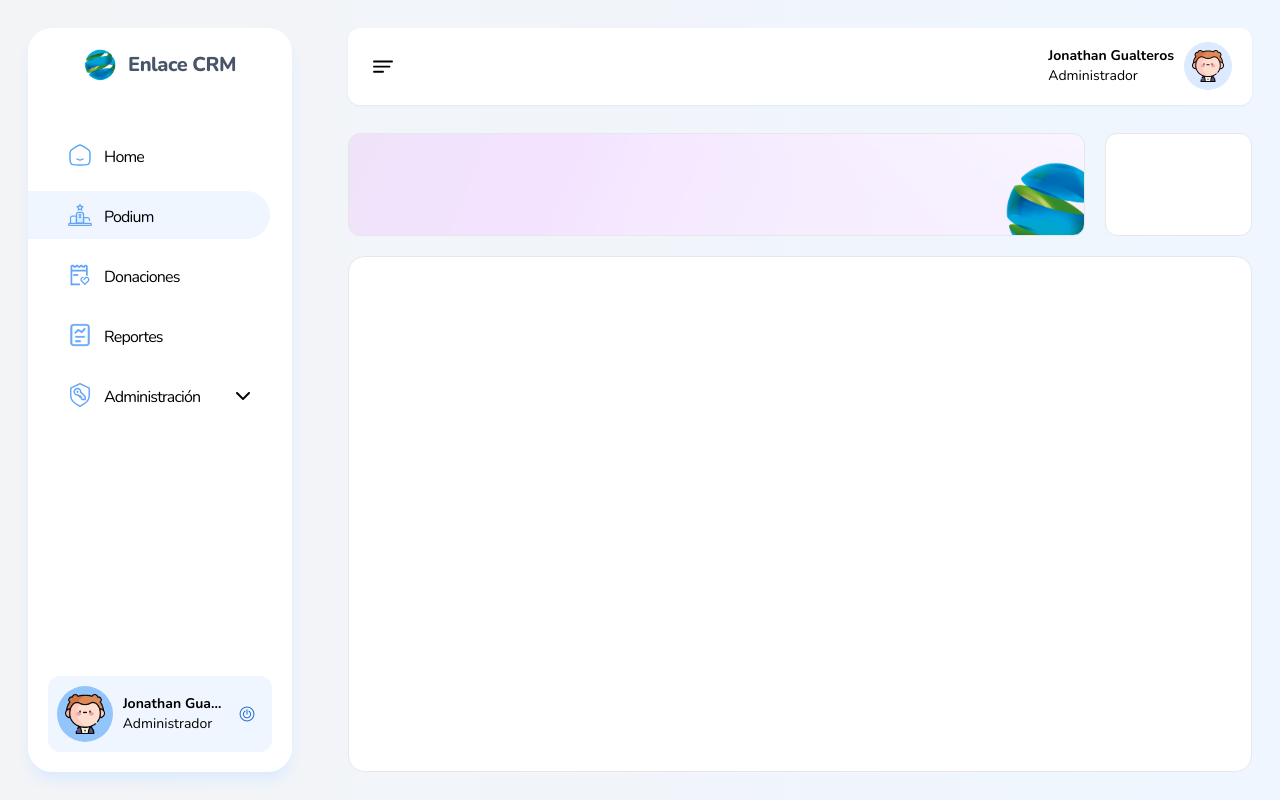
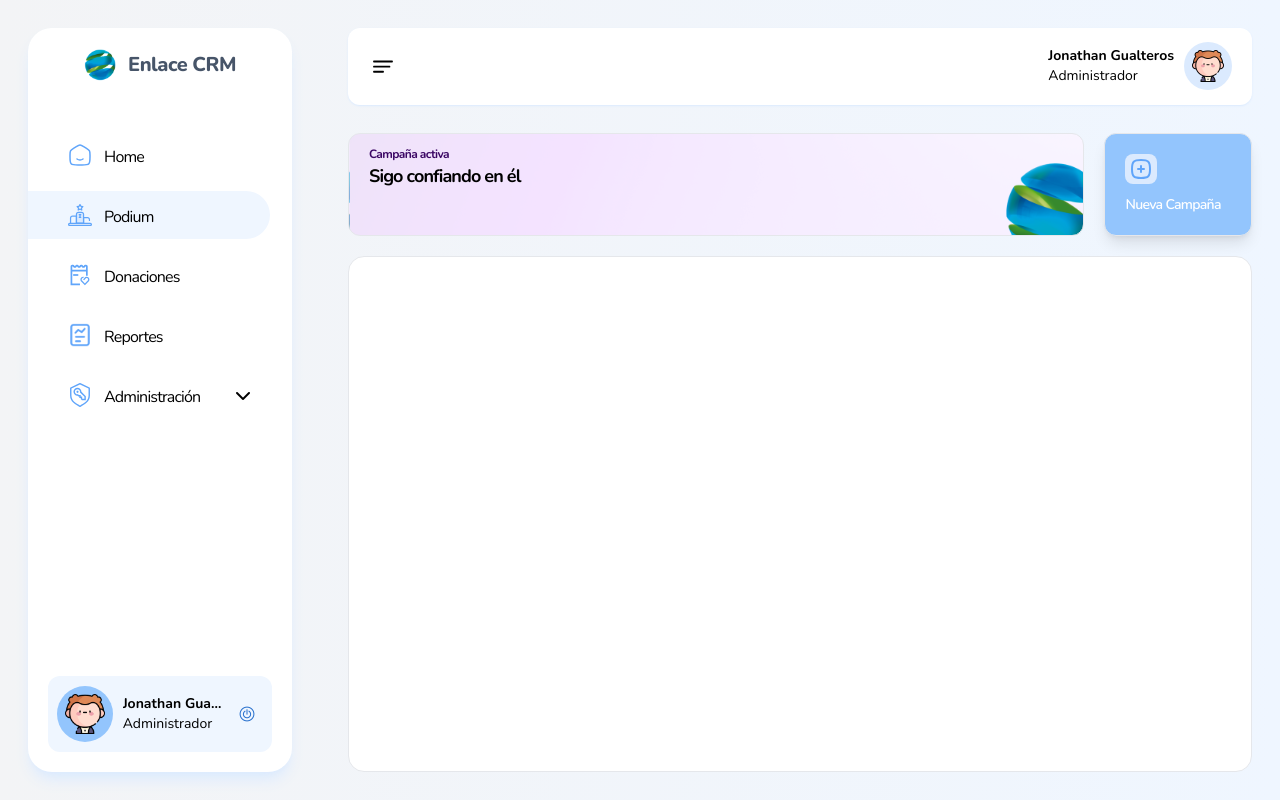
Before and after one commit to Cristobal1002/crm-enlace, an Angular app: page /podium in a window 1280 px wide. Built offline with nearby package versions, Linux system fonts and the light colour scheme.

Commit message:
Correcciones de directivas y ajustes menores en podium

```diff
--- a/src/app/app.component.ts
+++ b/src/app/app.component.ts
@@ -1,11 +1,12 @@
 import { Component } from '@angular/core';
-import { RouterLink, RouterOutlet } from '@angular/router';
+import { RouterLink, RouterOutlet, RouterModule } from '@angular/router';
 import { CommonModule } from '@angular/common';
+import { HttpClientModule } from '@angular/common/http';
 
 @Component({
   selector: 'app-root',
   standalone: true,
-  imports: [RouterOutlet, RouterLink, CommonModule],
+  imports: [RouterOutlet, RouterLink,RouterModule, CommonModule, HttpClientModule],
   templateUrl: './app.component.html',
   styleUrl: './app.component.css'
 })
--- a/src/app/pages/podium/podium.component.html
+++ b/src/app/pages/podium/podium.component.html
@@ -9,15 +9,25 @@
             <app-header></app-header>
         </div>
 
-        <div class=" overflow-auto h-full w-full p-7 mt-9 mb-7 lg:mb-0">
+        <div class="h-full w-full p-7 mt-9 mb-7 lg:mb-0">
             <div class=" space-y-5 lg:flex-row lg:flex h-full w-full lg:space-x-5 lg:space-y-0">
                <div class=" h-full w-full flex flex-col space-y-5">
                     <div class="flex h-1/6 w-full space-x-3 lg:space-x-5">
-                        <div class="h-full w-8/12 lg:w-10/12 flex rounded-xl border bg-banner-box bg-right-bottom bg-cover">
-
+                        <div class="h-full w-8/12 lg:w-10/12 flex flex-col rounded-xl border  bg-banner-box bg-right-bottom bg-cover lg:pl-5 lg:pt-3 p-3">
+                            <p class="text-xs font-nunito tracking-tighter text-purple-950 font-bold">Campaña activa</p>
+                            <h1 class="text-lg font-nunito tracking-tighter font-bold">Sigo confiando en él</h1>
                         </div>
-                        <div class="h-full w-4/12 lg:w-2/12 flex rounded-xl border bg-white">
-
+                        <div class="h-full w-4/12 lg:w-2/12 flex rounded-xl border shadow-lg bg-blue-300 lg:p-2 ">
+                            <button class="flex flex-col w-full h-full p-3 ">
+                                <div class="flex h-1/2 w-full flex-col  items-start justify-center">
+                                    <div class="h-8 w-8 flex bg-blue-100 rounded-lg items-center justify-center">
+                                        <img class="w-6 h-6" src="/assets/svg/plus-square.svg" alt="">
+                                    </div>
+                                </div>
+                                <div class="h-1/2 w-full  items-end justify-start flex whitespace-nowrap ">
+                                    <p class="font-nunito lg:text-sm text-xs font-semibold text-white tracking-tighter text-ellipsis overflow-hidden">Nueva Campaña</p>
+                                </div>
+                            </button>
                         </div>
                     </div>
                     <div class="h-5/6 w-full flex bg-white border rounded-2xl">
--- a/src/app/shared/sidebar/sidebar.component.ts
+++ b/src/app/shared/sidebar/sidebar.component.ts
@@ -2,8 +2,6 @@ import { CommonModule } from '@angular/common';
 import { Component, OnInit } from '@angular/core';
 import { HttpClient, HttpClientModule } from '@angular/common/http';
 import { Router, NavigationEnd, RouterLink, RouterModule, RouterOutlet } from '@angular/router';
-import { Observable } from 'rxjs';
-import { map } from 'rxjs/operators';
 import { Menu, MenuItem } from '../../interfaces/menu';
 
 @Component({
```
Also changed, not shown: src/assets/svg/plus-square.svg (added).
